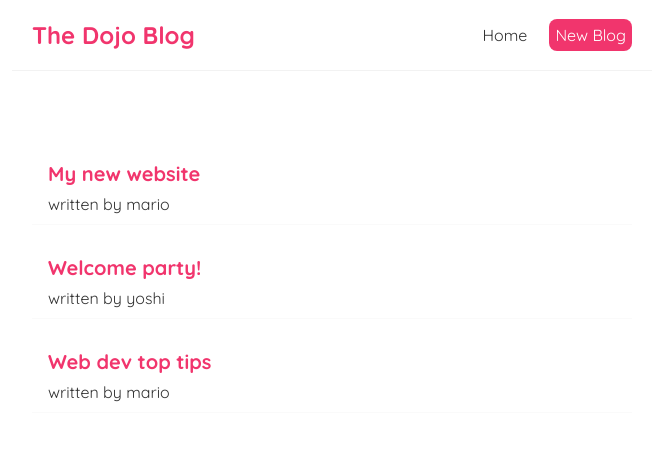
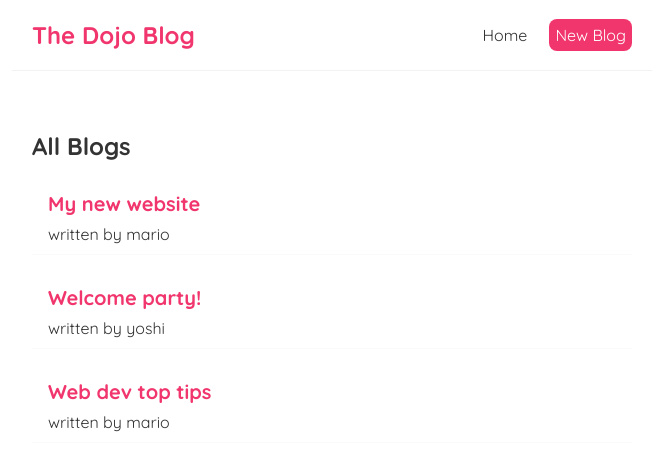
Before and after one commit to chrisart10/react-course, a React (Create React App) app: page / in a window 1280 px wide. Shown: the top 470 px of the page, without its empty margins (308-971 px from the left). Built offline with nearby package versions, Linux system fonts and the light colour scheme.

Commit message:
Add props

```diff
--- /dev/null
+++ b/src/Blogs.js
@@ -0,0 +1,15 @@
+const BlogsList = ({blogs,title}) => {
+    return (
+        <div className="blog-list">
+            <h2>{title}</h2>
+            {blogs.map((blog)=>(
+                <div className="blog-preview" key={blog.id}>
+                    <h2>{blog.title}</h2>
+                    <p>written by {blog.author}</p>
+                </div>
+            ))}
+        </div>
+     );
+}
+
+export default BlogsList;
--- a/src/Home.js
+++ b/src/Home.js
@@ -1,4 +1,5 @@
 import {useState} from 'react'
+import BlogsList from './Blogs';
 
 const Home = () => {
     const [blogs,SetBlogs] = useState([
@@ -9,12 +10,7 @@ const Home = () => {
 
     return (
         <div className="home">
-            {blogs.map((blog)=>(
-                <div className="blog-preview" key={blog.id}>
-                    <h2>{blog.title}</h2>
-                    <p>written by {blog.author}</p>
-                </div>
-            ))}
+            <BlogsList blogs = {blogs} title="All Blogs"/>
         </div>
     );
 }
```
